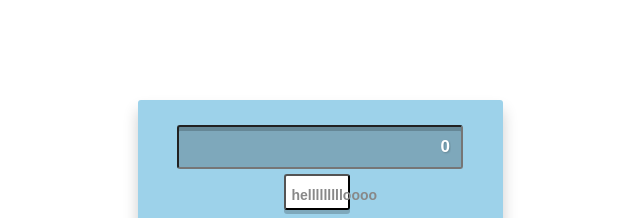
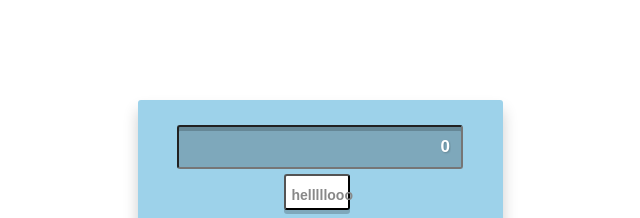
Before and after one commit to asma-asif-brainx/practice1, a plain HTML site: page Calculator.html in a window 1280 px wide. Shown: the top 218 px of the page, 320-960 px from the left. Drawn offline with Linux system fonts and the light colour scheme.

Commit message:
testing merge conflict

```diff
--- a/Calculator.html
+++ b/Calculator.html
@@ -13,7 +13,7 @@
         <input id="screen" value="0"><br>
     </div>
 
-<button name="helllo" text="hello">hellllllllloooo</button>
+<button name="helllo" text="hello">helllllooo</button>
     <div>
         <button onclick="processNumberButton(this.innerHTML)">1</button>
         <button onclick="processNumberButton(this.innerHTML)">2</button>
```
